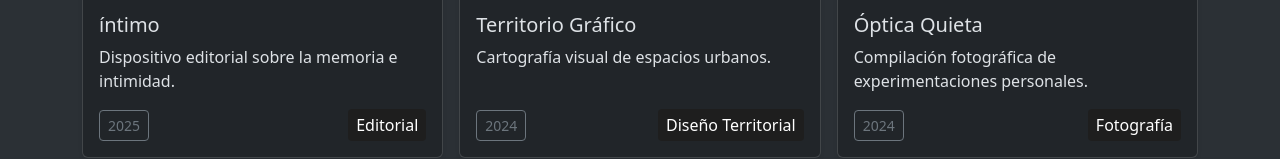
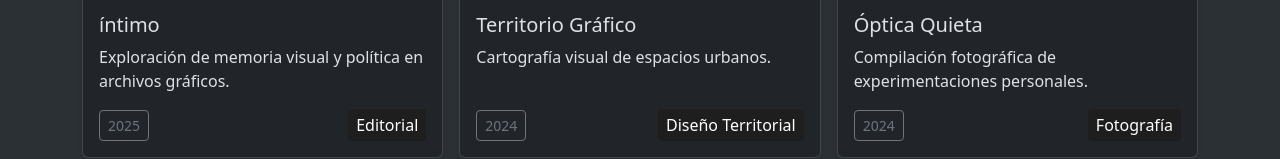
Before and after one commit to ant-nia/c9, a plain HTML site: page album.html in a window 1280 px wide. Shown: the part 772-931 px from the top of the page. Drawn offline with nearby package versions, Linux system fonts and the light colour scheme.

Commit message:
Update album.html

```diff
--- a/album.html
+++ b/album.html
@@ -5,10 +5,8 @@
     <meta name="viewport" content="width=device-width, initial-scale=1" />
     <meta name="description" content="Portafolio de Antonia Labra - Diseñadora Gráfica & Visual" />
     <title>Ant Labra - Portafolio</title>
-
     <link href="https://cdn.jsdelivr.net/npm/bootstrap@5.3.8/dist/css/bootstrap.min.css" rel="stylesheet" integrity="sha384-sRIl4kxILFvY47J16cr9ZwB07vP4J8+LH7qKQnuqkuIAvNWLzeN8tE5YBujZqJLB" crossorigin="anonymous">
     <meta name="theme-color" content="#712cf9" />
-
     <style>
         .card-img-top {
             height: 300px;
@@ -30,7 +28,6 @@
         }
     </style>
 </head>
-
 <body>
     <header>
         <div class="collapse text-bg-dark" id="navbarHeader">
@@ -38,9 +35,7 @@
                 <div class="row">
                     <div class="col-sm-8 col-md-7 py-4">
                         <h4>Hola!</h4>
-            <p class="text-body-secondary">
-              Soy Antonia Labra, Diseñadora Gráfica & Visual interesada en la relación entre imagen, política y territorio.
-            </p>
+                        <p class="text-body-secondary">Soy Antonia Labra, Diseñadora Gráfica & Visual interesada en la relación entre imagen, política y territorio.</p>
                     </div>
                     <div class="col-sm-4 offset-md-1 py-4">
                         <h4>Contacto</h4>
@@ -53,7 +48,6 @@
                 </div>
             </div>
         </div>
-
         <div class="navbar navbar-dark bg-dark shadow-sm">
             <div class="container">
                 <button class="navbar-toggler" type="button" data-bs-toggle="collapse" data-bs-target="#navbarHeader" aria-controls="navbarHeader" aria-expanded="false" aria-label="Toggle navigation">
@@ -98,28 +92,28 @@
             {
                 title: "íntimo",
                 date: "Editorial",
-        img: "destacado.jpg",
-        description: "Dispositivo editorial sobre la memoria e intimidad.",
+                photo: "patio.jpg",
+                description: "Exploración de memoria visual y política en archivos gráficos.",
                 category: "2025"
             },
             {
                 title: "Territorio Gráfico",
                 date: "Diseño Territorial",
-        img: "brp.jpg",
+                photo: "brp.jpg",
                 description: "Cartografía visual de espacios urbanos.",
                 category: "2024"
             },
             {
                 title: "Óptica Quieta",
                 date: "Fotografía",
-        img: "centro.jpg",
+                photo: "centro.jpg",
                 description: "Compilación fotográfica de experimentaciones personales.",
                 category: "2024"
             },
             {
                 title: "Témpera Roja",
                 date: "Proyecto Visual",
-        img: "e.jpg",
+                photo: "e.jpg",
                 description: "Ensayo visual sobre color, protesta y afecto.",
                 category: "2025"
             }
@@ -131,7 +125,7 @@
             portafolio.innerHTML += `
                 <div class="col">
                     <div class="card shadow-sm h-100">
-            <img src="${v.img}" class="card-img-top" alt="${v.title}">
+                        <img src="${v.photo}" class="card-img-top" alt="${v.title}">
                         <div class="card-body d-flex flex-column">
                             <h5 class="card-title">${v.title}</h5>
                             <p class="flex-grow-1">${v.description}</p>
```
Lines whose indentation alone changed are shown as unchanged.
